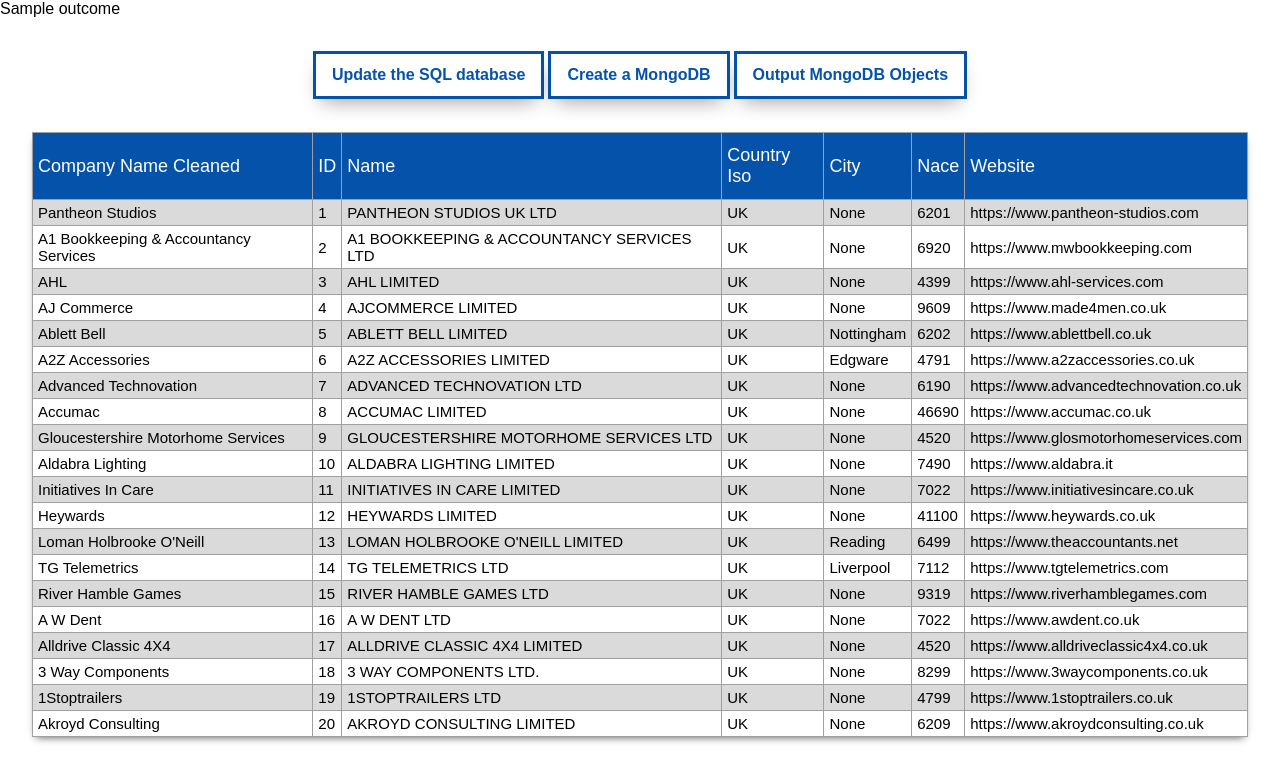
After one commit to antoniovasilevski/python-mongodb-flask-project, a Flask app: template templates/content.html in a window 1280 px wide. The commit adds this page. Shown: the top 782 px of the page. Run offline with Flask 2, Linux system fonts and the light colour scheme; the template is opened without the code that fills it: most values are stand-ins (such as "Sample title", 1, 10 or a date in 2020).

```diff
--- a/static/css/main.css
+++ b/static/css/main.css
@@ -39,7 +39,7 @@
 }
 
 .mongodb-data th {
-    /* text-align: left; */
+    text-align: left;
     font-size: 18px;
     font-weight: 500;
     background-color: #0452aa;
--- /dev/null
+++ b/templates/content.html
@@ -0,0 +1,45 @@
+{% extends 'index.html' %}
+{% block content %}
+<table class='mongodb-data'>
+<th>Company Name Cleaned</th><th>ID</th><th>Name</th><th>Country Iso</th><th>City</th><th>Nace</th><th>Website</th><tr>
+<td>Pantheon Studios</td><td>1</td><td>PANTHEON STUDIOS UK LTD</td><td>UK</td><td>None</td><td>6201</td><td>https://www.pantheon-studios.com</td></tr>
+<tr>
+<td>A1 Bookkeeping & Accountancy Services</td><td>2</td><td>A1 BOOKKEEPING & ACCOUNTANCY SERVICES LTD</td><td>UK</td><td>None</td><td>6920</td><td>https://www.mwbookkeeping.com</td></tr>
+<tr>
+<td>AHL</td><td>3</td><td>AHL LIMITED</td><td>UK</td><td>None</td><td>4399</td><td>https://www.ahl-services.com</td></tr>
+<tr>
+<td>AJ Commerce</td><td>4</td><td>AJCOMMERCE LIMITED</td><td>UK</td><td>None</td><td>9609</td><td>https://www.made4men.co.uk</td></tr>
+<tr>
+<td>Ablett Bell</td><td>5</td><td>ABLETT BELL LIMITED</td><td>UK</td><td>Nottingham</td><td>6202</td><td>https://www.ablettbell.co.uk</td></tr>
+<tr>
+<td>A2Z Accessories</td><td>6</td><td>A2Z ACCESSORIES LIMITED</td><td>UK</td><td>Edgware</td><td>4791</td><td>https://www.a2zaccessories.co.uk</td></tr>
+<tr>
+<td>Advanced Technovation</td><td>7</td><td>ADVANCED TECHNOVATION LTD</td><td>UK</td><td>None</td><td>6190</td><td>https://www.advancedtechnovation.co.uk</td></tr>
+<tr>
+<td>Accumac</td><td>8</td><td>ACCUMAC LIMITED</td><td>UK</td><td>None</td><td>46690</td><td>https://www.accumac.co.uk</td></tr>
+<tr>
+<td>Gloucestershire Motorhome Services</td><td>9</td><td>GLOUCESTERSHIRE MOTORHOME SERVICES LTD</td><td>UK</td><td>None</td><td>4520</td><td>https://www.glosmotorhomeservices.com</td></tr>
+<tr>
+<td>Aldabra Lighting</td><td>10</td><td>ALDABRA LIGHTING LIMITED</td><td>UK</td><td>None</td><td>7490</td><td>https://www.aldabra.it</td></tr>
+<tr>
+<td>Initiatives In Care</td><td>11</td><td>INITIATIVES IN CARE LIMITED</td><td>UK</td><td>None</td><td>7022</td><td>https://www.initiativesincare.co.uk</td></tr>
+<tr>
+<td>Heywards</td><td>12</td><td>HEYWARDS LIMITED</td><td>UK</td><td>None</td><td>41100</td><td>https://www.heywards.co.uk</td></tr>
+<tr>
+<td>Loman Holbrooke O'Neill</td><td>13</td><td>LOMAN HOLBROOKE O'NEILL LIMITED</td><td>UK</td><td>Reading</td><td>6499</td><td>https://www.theaccountants.net</td></tr>
+<tr>
+<td>TG Telemetrics</td><td>14</td><td>TG TELEMETRICS LTD</td><td>UK</td><td>Liverpool</td><td>7112</td><td>https://www.tgtelemetrics.com</td></tr>
+<tr>
+<td>River Hamble Games</td><td>15</td><td>RIVER HAMBLE GAMES LTD</td><td>UK</td><td>None</td><td>9319</td><td>https://www.riverhamblegames.com</td></tr>
+<tr>
+<td>A W Dent</td><td>16</td><td>A W DENT LTD</td><td>UK</td><td>None</td><td>7022</td><td>https://www.awdent.co.uk</td></tr>
+<tr>
+<td>Alldrive Classic 4X4</td><td>17</td><td>ALLDRIVE CLASSIC 4X4 LIMITED</td><td>UK</td><td>None</td><td>4520</td><td>https://www.alldriveclassic4x4.co.uk</td></tr>
+<tr>
+<td>3 Way Components</td><td>18</td><td>3 WAY COMPONENTS LTD.</td><td>UK</td><td>None</td><td>8299</td><td>https://www.3waycomponents.co.uk</td></tr>
+<tr>
+<td>1Stoptrailers</td><td>19</td><td>1STOPTRAILERS LTD</td><td>UK</td><td>None</td><td>4799</td><td>https://www.1stoptrailers.co.uk</td></tr>
+<tr>
+<td>Akroyd Consulting</td><td>20</td><td>AKROYD CONSULTING LIMITED</td><td>UK</td><td>None</td><td>6209</td><td>https://www.akroydconsulting.co.uk</td></tr>
+</table>
+{% endblock %}
```
Also changed, not shown: custom_library.py (+14 -9 lines), README.md, package-lock.json (deleted), semos_companies_data.db.
